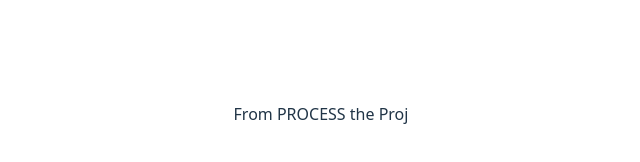
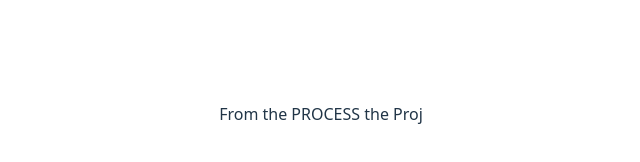
Before and after one commit to Sahasranm/repo_1, a React (Vite) app: page / in a window 1280 px wide. Shown: the part 286-448 px from the top of the page, without its empty margins (319-959 px from the left). Built offline with nearby package versions, Linux system fonts and the light colour scheme.

Commit message:
added proj1

```diff
--- a/src/App.jsx
+++ b/src/App.jsx
@@ -8,7 +8,7 @@ function App() {
 
   return (
     <>
-      From PROCESS the Proj
+      From the PROCESS the Proj
     </>
   )
 }
```
